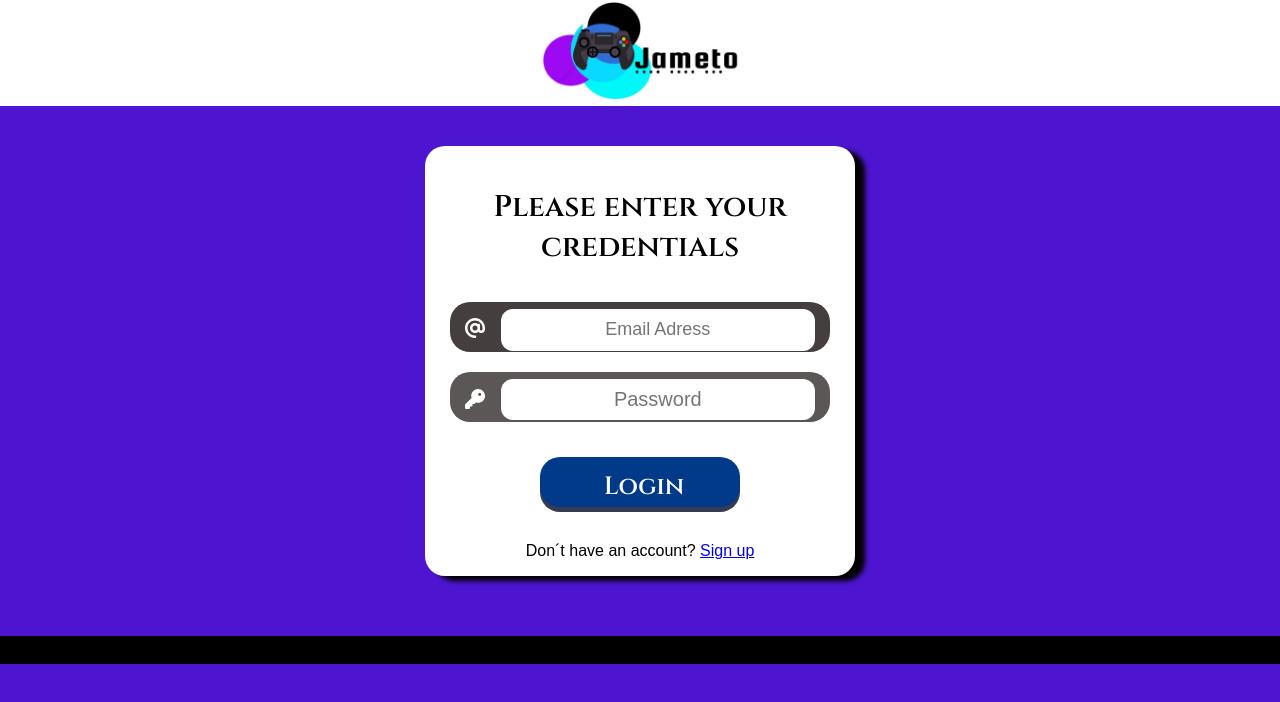
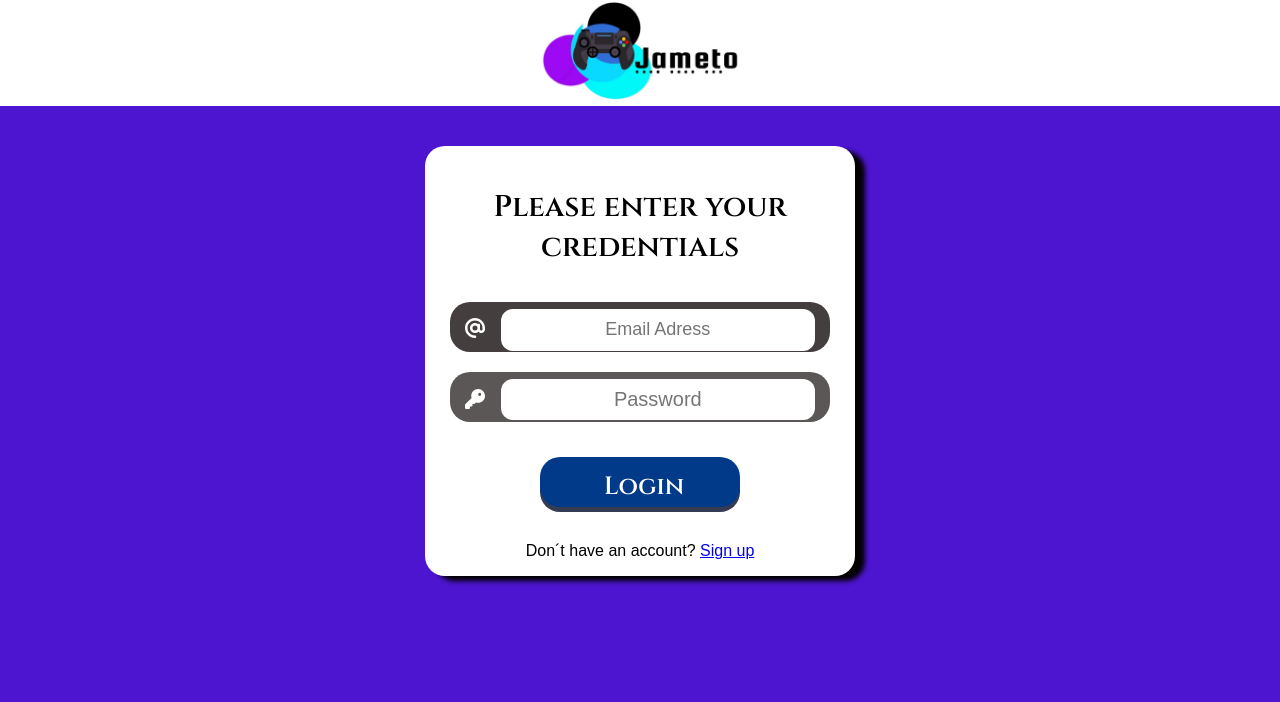
Before and after one commit to Thravict/webapp-full-stack-example, a React (Create React App) app in the folder webapp_frontend/: page / in a window 1280 px wide. Shown: the top 702 px of the page. Built offline with nearby package versions, Linux system fonts and the light colour scheme.

Commit message:
Footer configured

```diff
--- a/webapp_frontend/src/components/Footer.js
+++ b/webapp_frontend/src/components/Footer.js
@@ -2,13 +2,18 @@
 const Footer = () => {
 
     return (
-        <h2
+        <h4
         style={{
             Color:"white",
             backgroundColor:"black",
+            position:"fixed",
+            height:"30px",
+            width:"100%",
+            color:"white",
+            marginTop:"15%",
         }}>
-        © 2023 Jameto
-        </h2>
+        Copyright © 2023 Jameto
+        </h4>
     )
 }
 
```
